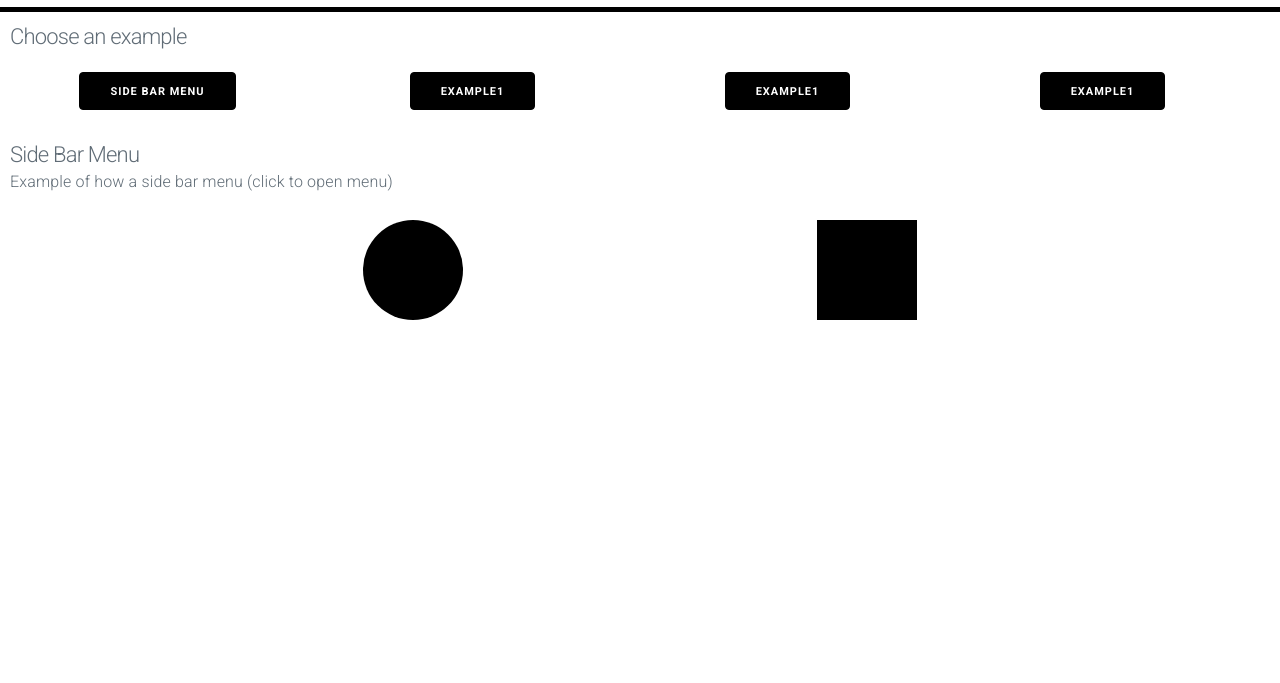
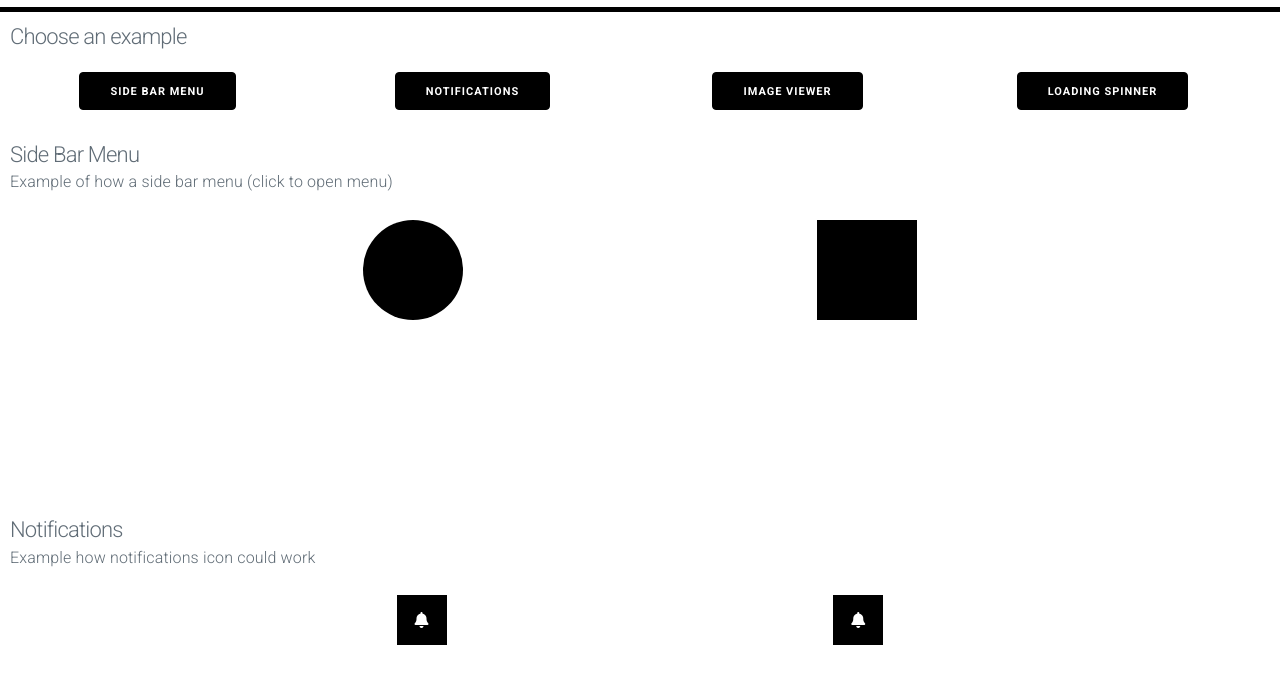
Before and after one commit to joshnice/animejs_example_site, a website: page index.html in a window 1280 px wide. Shown: the part 53-736 px from the top of the page. Drawn offline with nearby package versions, Linux system fonts and the light colour scheme.

Commit message:
added placeholders and start of second example

```diff
--- a/index.html
+++ b/index.html
@@ -26,9 +26,9 @@
 
         <div class="row">
             <div class="column column-25 column-container"><button class="button-black">Side Bar Menu</button></div>
-            <div class="column column-25 column-container"><button class="button-black">Example1</button></div>
-            <div class="column column-25 column-container"><button class="button-black">Example1</button></div>
-            <div class="column column-25 column-container"><button class="button-black">Example1</button></div>
+            <div class="column column-25 column-container"><button class="button-black">Notifications</button></div>
+            <div class="column column-25 column-container"><button class="button-black">Image Viewer</button></div>
+            <div class="column column-25 column-container"><button class="button-black">Loading Spinner</button></div>
         </div>
 
 
@@ -37,7 +37,7 @@
             <h4 class="example-header">Side Bar Menu</h4>
             <p class="example-desc">Example of how a side bar menu (click to open menu)</p>
 
-            <div class="box-container">
+            <div class="box-container" id="menu-example">
                 <div id="side-menu-example-1" class="box">
                     <li class="menu-text-container-1">
                         <ul class="menu-text-1" id="home-header-1">Home</ul>
@@ -55,6 +55,43 @@
             </div>
         </div>
 
+        <div id="example_two">
+
+            <h4 class="example-header">Notifications</h4>
+            <p class="example-desc">Example how notifications icon could work</p>
+
+            <div class="box-container" id="notification-example">
+
+                <div id="notification-example-1" class="notification-box">
+                    <i class="fas fa-bell notification-bell"></i>
+                </div>
+
+                <div id="notification-example-2" class="notification-box">
+                    <i class="fas fa-bell notification-bell"></i>
+                </div>
+
+            </div>
+        </div>
+
+
+        <div id="example_three">
+
+            <h4 class="example-header">Placeholder</h4>
+            <p class="example-desc">Placeholder</p>
+
+            <div class="box-container">
+            </div>
+        </div>
+
+        <div id="example_four">
+
+            <h4 class="example-header">Placeholder</h4>
+            <p class="example-desc">Placeholder</p>
+
+            <div class="box-container">
+            </div>
+        </div>
+
     </div>
 
 </body>
--- a/javascript.js
+++ b/javascript.js
@@ -77,8 +77,6 @@ function animateMenuText(menu_text, index = 0) {
 
     $('#' + menu_text[index]).show();
 
-    console.log('animation direction', animation_direction);
-
     const side_bar_text_animaition = anime({
         targets: '#' + menu_text[index],
         translateX: translate_actual_x,
--- a/style.css
+++ b/style.css
@@ -67,7 +67,11 @@ body {
 .box-container {
     display: flex;
     justify-content: space-evenly;
-    height: 100%;
+    padding-bottom: 100px;
+}
+
+#menu-example {
+    height: 275px;
 }
 
 .menu-text-container-1 {
@@ -109,3 +113,23 @@ body {
 .menu-text-2:hover {
     text-decoration: underline;
 }
+
+/*Notification examples*/
+
+#notification-example {
+    height: 275px;
+}
+
+.notification-box {
+    width: 50px;
+    height: 50px;
+    background-color: black;
+    cursor: pointer;
+    display: flex;
+    justify-content: center;
+    align-items: center;
+}
+
+.notification-bell {
+    color: white;
+}
```
